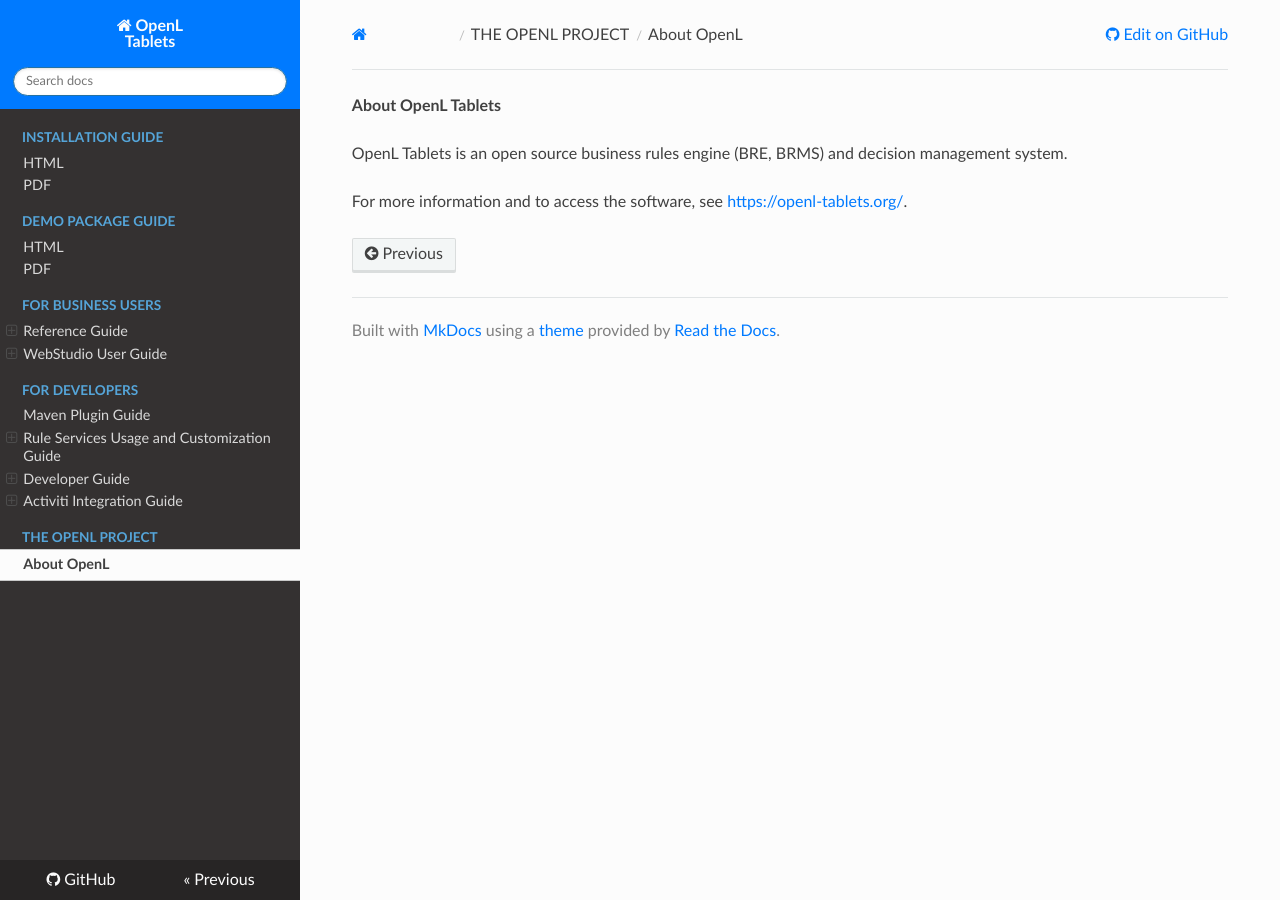
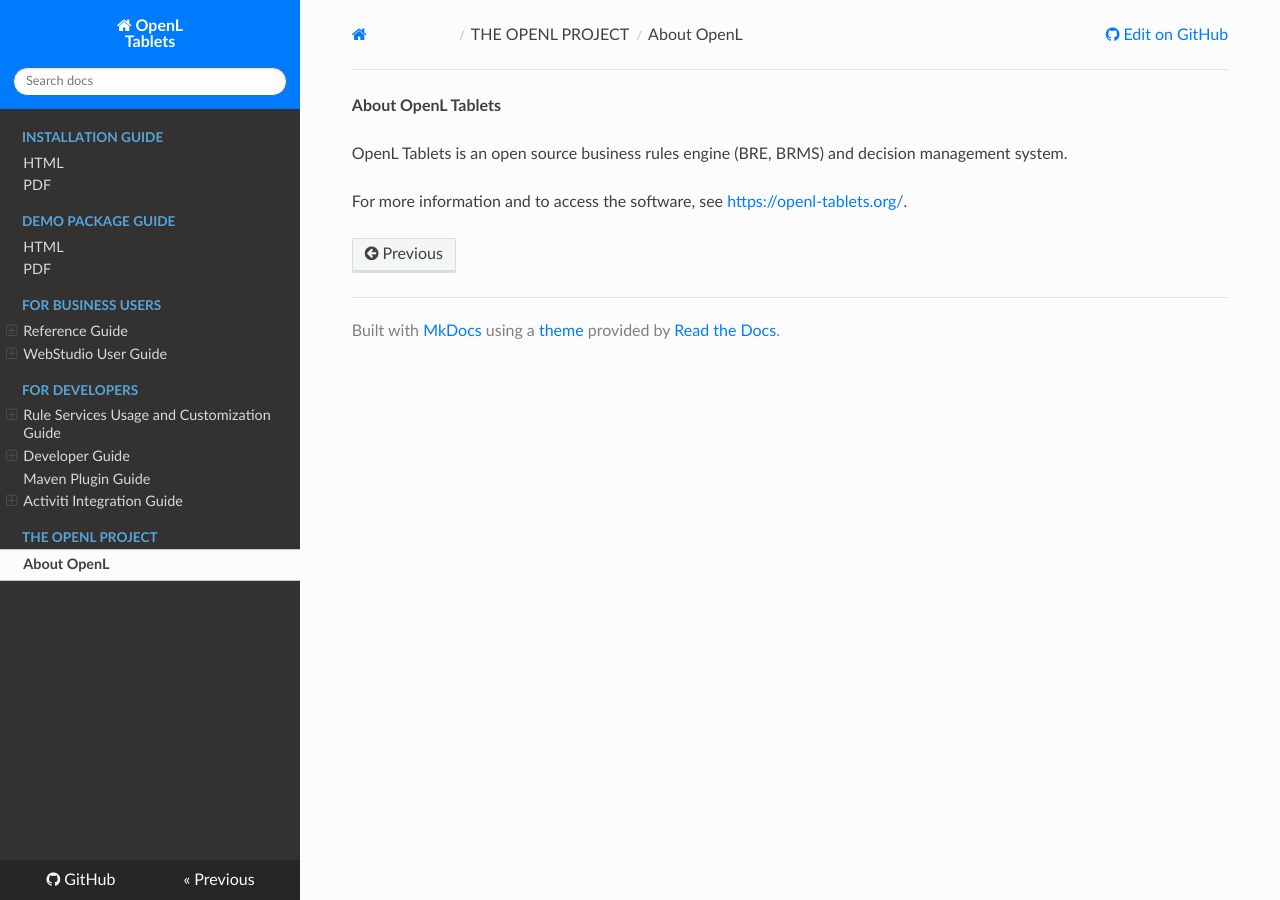
Before and after one commit to agradus/OpenLdocs, an MkDocs documentation site: the page built from docs/about.md, in a window 1280 px wide. Built offline with MkDocs 1.6.1, drawn with Linux system fonts in a browser that asks for light colours; nearby versions of some CDN libraries; part of the change alters nothing that is shown.

```diff
--- a/mkdocs.yml
+++ b/mkdocs.yml
@@ -16,13 +16,13 @@ nav:
         - HTML: documentation/guides/webstudio_user_guide.md
         - PDF: documentation/guides/webstudio_user_guide.pdf
     - For Developers:
-      - Maven Plugin Guide: documentation/guides/maven_plugin_guide.md
       - Rule Services Usage and Customization Guide:
         - HTML: documentation/guides/rule_services_usage_and_customization_guide.md
         - PDF: documentation/guides/rule_services_usage_and_customization_guide.pdf
       - Developer Guide:
         - HTML: documentation/guides/developer_guide.md
         - PDF: documentation/guides/developer_guide.pdf
+      - Maven Plugin Guide: documentation/guides/maven_plugin_guide.md
       - Activiti Integration Guide:
         - HTML: documentation/guides/activiti_integration_guide.md
         - PDF: documentation/guides/activiti_integration_guide.pdf
```
